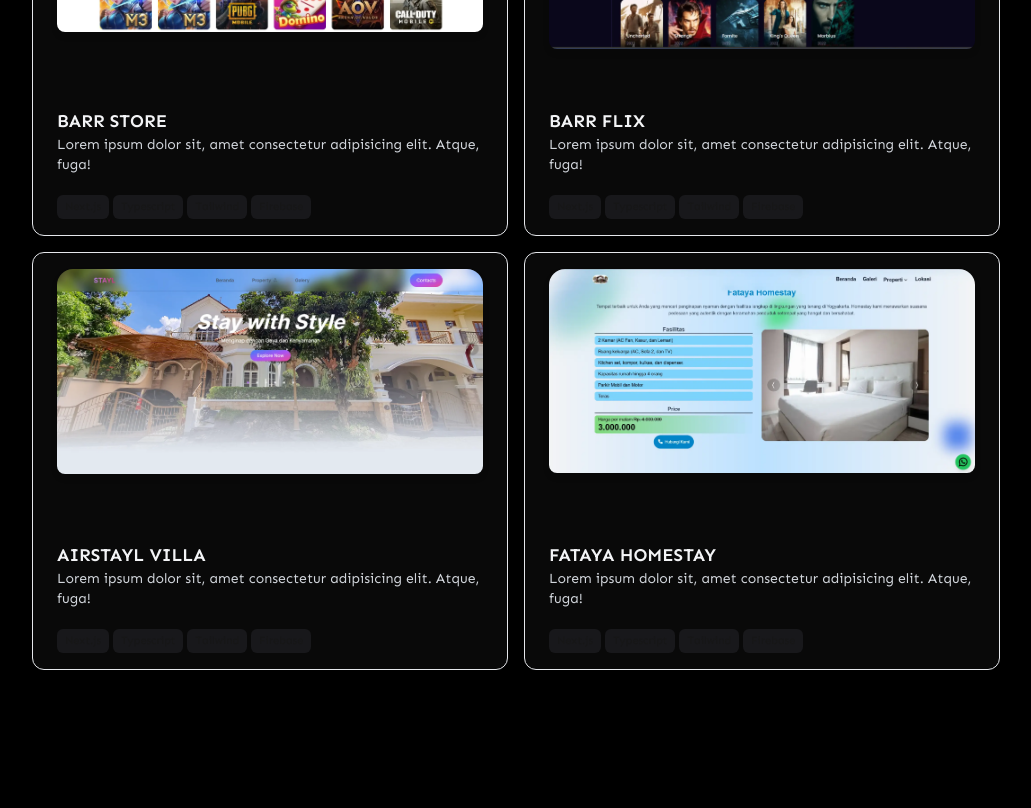
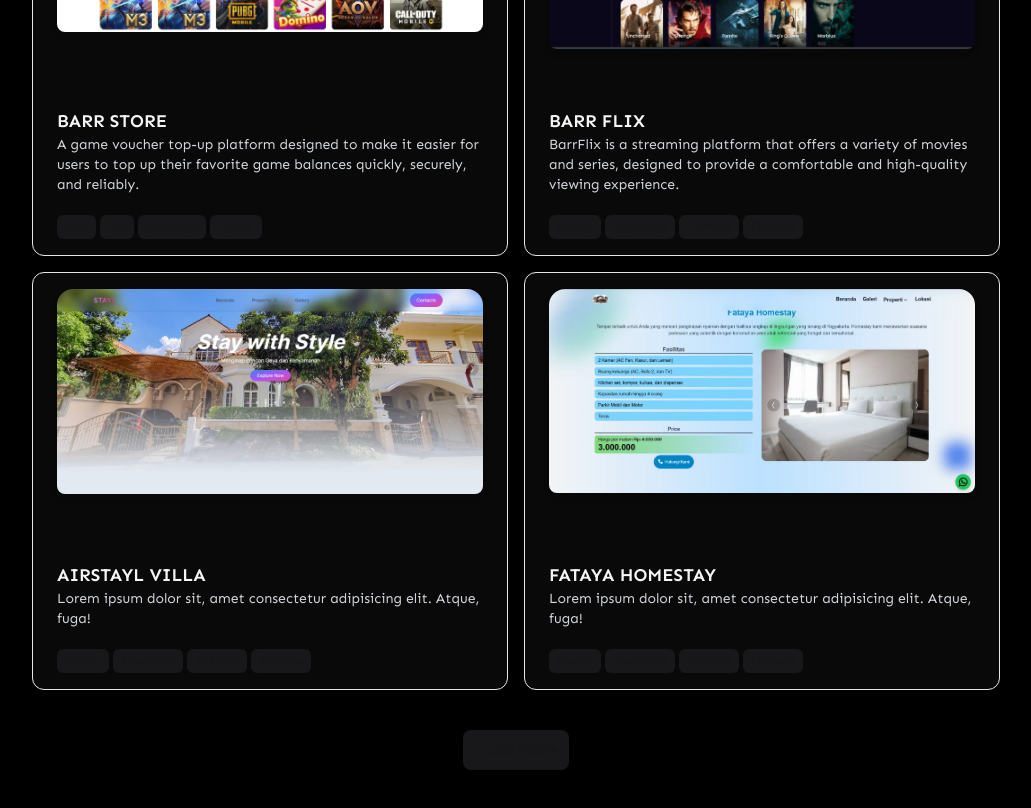
Before and after one commit to Husni07/portofolio, a Next.js app: page / in a window 1280 px wide. Shown: the part 1960-2768 px from the top of the page, without its empty margins (124-1155 px from the left). Built offline with nearby package versions, Linux system fonts and the light colour scheme.

Commit message:
fixing content

```diff
--- a/app/Data/index.js
+++ b/app/Data/index.js
@@ -1,45 +1,34 @@
 export const DATA = {
   name: "HUSNI MUBARROK",
-
-  email: "chat.mubarrok.my.id",
+  email: "hi@mubarrok.my.id",
   about:
     "I'm a web developer from Rembang, Indonesia. Work in Web Development and I also love Futures Trading. I started studying Web Development when I first entered the Umar Fatah Rembang Vocational School, and until now I am still learning about programming. and now I'm learning new things (Rust, Go, Web3 and backend technologies).",
   socials: [
     {
       name: "Linkedin",
-      href: "https://www.linkedin.com/in",
+      href: "https://www.linkedin.com/",
     },
     { name: "Github", href: "https://github.com/" },
-    { name: "Email", href: "chat.mubarrok.my.id" },
+    { name: "Email", href: "hi@mubarrok.my.id" },
   ],
   skills: ["JavaScript", "React", "Next.js", "Node.js", "TailwindCSS"],
   projects: [
     {
       title: "BARR STORE",
       description:
-        "Lorem ipsum dolor sit, amet consectetur adipisicing elit. Atque, fuga!",
+        "A game voucher top-up platform designed to make it easier for users to top up their favorite game balances quickly, securely, and reliably.",
       image: "/Assets/Image/barrstore.webp",
       website: "https://store.mubarrok.my.id",
-      tech: [
-        "Next.js",
-        "Typescript",
-        "Tailwind",
-        "Firebase",
-      ],
+      tech: ["PHP", "CSS", "JavaScript", "MySQL"],
     },
     {
       title: "BARR FLIX",
       description:
-        "Lorem ipsum dolor sit, amet consectetur adipisicing elit. Atque, fuga!",
+        "BarrFlix is a streaming platform that offers a variety of movies and series, designed to provide a comfortable and high-quality viewing experience.",
       image: "/Assets/Image/barrflix.webp",
       website: "https://flix.mubarrok.my.id",
 
-      tech: [
-        "Next.js",
-        "Typescript",
-        "Tailwind",
-        "Firebase",
-      ],
+      tech: ["Next.js", "Typescript", "Tailwind", "Firebase"],
     },
     {
       title: "AIRSTAYL VILLA",
@@ -48,12 +37,7 @@ export const DATA = {
       image: "/Assets/Image/airstayl.webp",
       website: "https://airstayl.vercel.app",
 
-      tech: [
-        "Next.js",
-        "Typescript",
-        "Tailwind",
-        "Firebase",
-      ],
+      tech: ["Next.js", "Typescript", "Tailwind", "Firebase"],
     },
     {
       title: "FATAYA HOMESTAY",
@@ -62,12 +46,7 @@ export const DATA = {
       image: "/Assets/Image/fataya.webp",
       website: "https://fatayahomestay.com",
 
-      tech: [
-        "Next.js",
-        "Typescript",
-        "Tailwind",
-        "Firebase",
-      ],
+      tech: ["Next.js", "Typescript", "Tailwind", "Firebase"],
     },
   ],
 };
--- /dev/null
+++ b/app/Elements/MarqueeImage.js
@@ -0,0 +1,11 @@
+import React from 'react'
+
+const MarqueeImage = () => {
+  return (
+    <div>
+
+    </div>
+  )
+}
+
+export default MarqueeImage
--- a/app/Elements/Contacts.js
+++ b/app/Pages/Contacts.js
@@ -1,17 +1,23 @@
+import Link from "next/link";
 import React from "react";
 
 const Contacts = () => {
   return (
-    <section className="bg-black w-full flex h-[70vh] md:h-screen p-4 pt-10">
+    <div
+      id="contacts"
+      className="bg-black w-full flex h-[70vh] md:h-screen p-4 pt-10"
+    >
       <div className="flex flex-col justify-evenly h-3/4 m-auto bg-black max-w-3xl px-4 sm:px-9 xl:max-w-5xl xl:px-7">
         <span className="text-2xl md:text-5xl xl:text-7xl">
           Let&apos;s make something great together
         </span>
         <span className="text-2xl md:text-4xl xl:text-6xl text-end">
-          hi@<span className="underline">mubarrok.my.id</span>
+          <Link href="mailto:hi@mubarrok.my.id">
+            hi@<span className="underline">mubarrok.my.id</span>
+          </Link>
         </span>
       </div>
-    </section>
+    </div>
   );
 };
 
--- a/app/Pages/Footer.js
+++ b/app/Pages/Footer.js
@@ -3,16 +3,11 @@ import React from "react";
 const ComingSoon = () => {
   return (
     <div className="flex flex-col p-8 bg-black " id="ComingSoon">
-      {/* h-screen bg-white */}
-      {/* <div className="m-auto font-light text-center space-y-5 text-7xl text-black sm:text-7xl md:text-8xl xl:text-9xl">
-        <h1>Coming soon</h1>
-        <p className="text-4xl tracking-wide">~ This website is still in the development ~</p>
-      </div> */}
       <div className="flex flex-col sm:flex-row justify-between font-semibold text-base text-white">
         <h1>
           &copy; 2025 BARR <i>Foundation, Inc.</i> All rights reserved.
         </h1>
-        <h1>Powered by BARRlabs</h1>
+        <h1>Powered by Husni</h1>
       </div>
     </div>
   );
--- a/app/Pages/Navbar.js
+++ b/app/Pages/Navbar.js
@@ -44,10 +44,10 @@ const Navbar = () => {
               <a href="#projects">Projects</a>
             </li>
             <li className="ease-linear duration-200 hover:text-white rounded-lg py-1 px-2 text-gray-900 hover:bg-gray-200 dark:text-gray-300 dark:hover:bg-abu sm:py-2 sm:px-3">
-              <a href="https://v1.mubarrok.my.id">Experience</a>
+              <a href="https://v1.mubarrok.my.id">Portofolio</a>
             </li>
             <li className="ease-linear duration-200 hover:text-white rounded-lg py-1 px-2 text-gray-900 hover:bg-gray-200 dark:text-gray-300 dark:hover:bg-abu sm:py-2 sm:px-3">
-              <a href="https://chat.mubarrok.my.id">Contact</a>
+              <a href="#contacts">Contact</a>
             </li>
           </ul>
           <div className="relative flex flex-col" ref={divRef}>
@@ -76,13 +76,13 @@ const Navbar = () => {
                 <h1 className="font-semibold text-sm">Projects</h1>
               </a>
               <a
-                href="#experience"
+                href="#portofolio"
                 className="flex md:hidden justify-between text-black p-2 bg-slate-50 rounded-md items-center shadow-inner cursor-pointer transition-all hover:bg-slate-100"
               >
-                <h1 className="font-semibold text-sm">Experience</h1>
+                <h1 className="font-semibold text-sm">Portofolio</h1>
               </a>
               <a
-                href="https://chat.mubarrok.my.id"
+                href="#contacts"
                 className="flex md:hidden justify-between text-black p-2 bg-slate-50 rounded-md items-center shadow-inner cursor-pointer transition-all hover:bg-slate-100"
               >
                 <h1 className="font-semibold text-sm">Contact</h1>
--- a/app/Pages/Projects.js
+++ b/app/Pages/Projects.js
@@ -1,9 +1,21 @@
+"use client";
+
 import Image from "next/image";
+import { useState } from "react";
 import Link from "next/link";
 import React from "react";
 import { DATA } from "../Data";
 
 const Projects = () => {
+  const [isLoading, setIsLoading] = useState(false);
+
+  const handleClick = () => {
+    setIsLoading(true);
+
+    setTimeout(() => {
+      setIsLoading(false);
+    }, 2000);
+  };
   return (
     <div className="bg-black w-full p-4 py-20" id="projects">
       <div className="m-auto bg-black max-w-3xl px-4 sm:px-9 xl:max-w-5xl xl:px-7">
@@ -47,13 +59,23 @@ const Projects = () => {
                   width={640}
                   height={75}
                   alt={project.title}
-                  className="rounded-lg transition transform duration-500 hover:scale-110 hover:opacity-60"
+                  className="rounded-lg image transition transform duration-500 hover:scale-110 hover:opacity-60"
                 />
               </Link>
             </div>
           ))}
         </div>
       </div>
+      <div className="mt-10 flex ">
+        <h1
+          className={`bg-zinc-900 ${
+            isLoading ? "cursor-progress" : "cursor-pointer"
+          } hover:bg-abu mx-auto font-thin duration-200 hover:opacity-60 p-2 px-3 rounded-lg`}
+          onClick={handleClick}
+        >
+          {isLoading ? "Loading..." : "Load more"}
+        </h1>
+      </div>
     </div>
   );
 };
--- a/app/globals.css
+++ b/app/globals.css
@@ -9,7 +9,7 @@
 }
 
 ::selection {
-  background-color: #DE1D8D;
+  background-color: #de1d8d;
   color: #ffffff;
 }
 
@@ -113,3 +113,12 @@ body {
     transform: rotate(0deg);
   }
 }
+
+.image {
+  user-drag: none;
+  -webkit-user-drag: none;
+  user-select: none;
+  -moz-user-select: none;
+  -webkit-user-select: none;
+  -ms-user-select: none;
+}
--- a/app/page.js
+++ b/app/page.js
@@ -1,9 +1,10 @@
 import Image from "next/image";
-import About from "./Pages/About"
-import Hero from "./Pages/Hero";
-import Projects from "./Pages/Projects";
-import Footer from "./Pages/Footer";
-import Contacts from "./Elements/Contacts";
+import About from "./pages/About"
+import Hero from "./pages/Hero";
+import Projects from "./pages/Projects";
+import Footer from "./pages/Footer";
+import Contacts from "./pages/Contacts";
+import MarqueeImage from "./Elements/MarqueeImage";
 
 export default function Home() {
   return (
@@ -11,6 +12,7 @@ export default function Home() {
       <Hero />
       <About />
       <Projects />
+      <MarqueeImage/>
       <Contacts />
       <Footer />
     </>
--- /dev/null
+++ b/app/provider/Theme.js
@@ -0,0 +1,40 @@
+'use client';
+
+import { createContext, useContext, useEffect, useState } from 'react'
+
+const ThemeContext = createContext({
+  theme: 'system',
+  setTheme: () => {},
+})
+
+export function ThemeProvider({ children, defaultTheme = 'system' }) {
+  const [theme, setTheme] = useState(defaultTheme)
+
+  useEffect(() => {
+    const root = window.document.documentElement
+    root.classList.remove('light', 'dark')
+
+    if (theme === 'system') {
+      const systemTheme = window.matchMedia('(prefers-color-scheme: dark)')
+        .matches
+        ? 'dark'
+        : 'light'
+      root.classList.add(systemTheme)
+      return
+    }
+
+    root.classList.add(theme)
+  }, [theme])
+
+  return (
+    <ThemeContext.Provider value={{ theme, setTheme }}>
+      {children}
+    </ThemeContext.Provider>
+  )
+}
+
+export const useTheme = () => {
+  const context = useContext(ThemeContext)
+  if (!context) throw new Error('useTheme must be used within a ThemeProvider')
+  return context
+}
--- a/tailwind.config.mjs
+++ b/tailwind.config.mjs
@@ -1,5 +1,6 @@
 /** @type {import('tailwindcss').Config} */
 export default {
+  // darkMode: "class",
   content: [
     "./pages/**/*.{js,ts,jsx,tsx,mdx}",
     "./components/**/*.{js,ts,jsx,tsx,mdx}",
```
Also changed, not shown: app/Pages/About.js (+15 -5 lines), tsconfig.json (added, +35 -0 lines).
